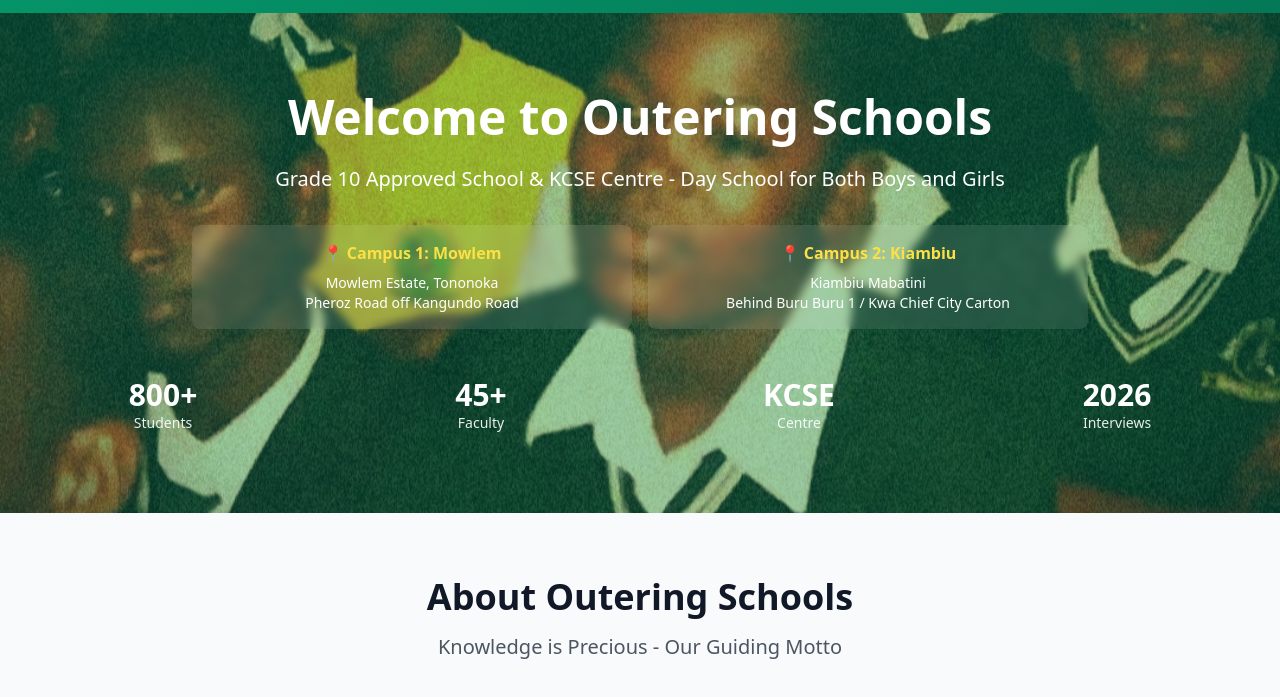
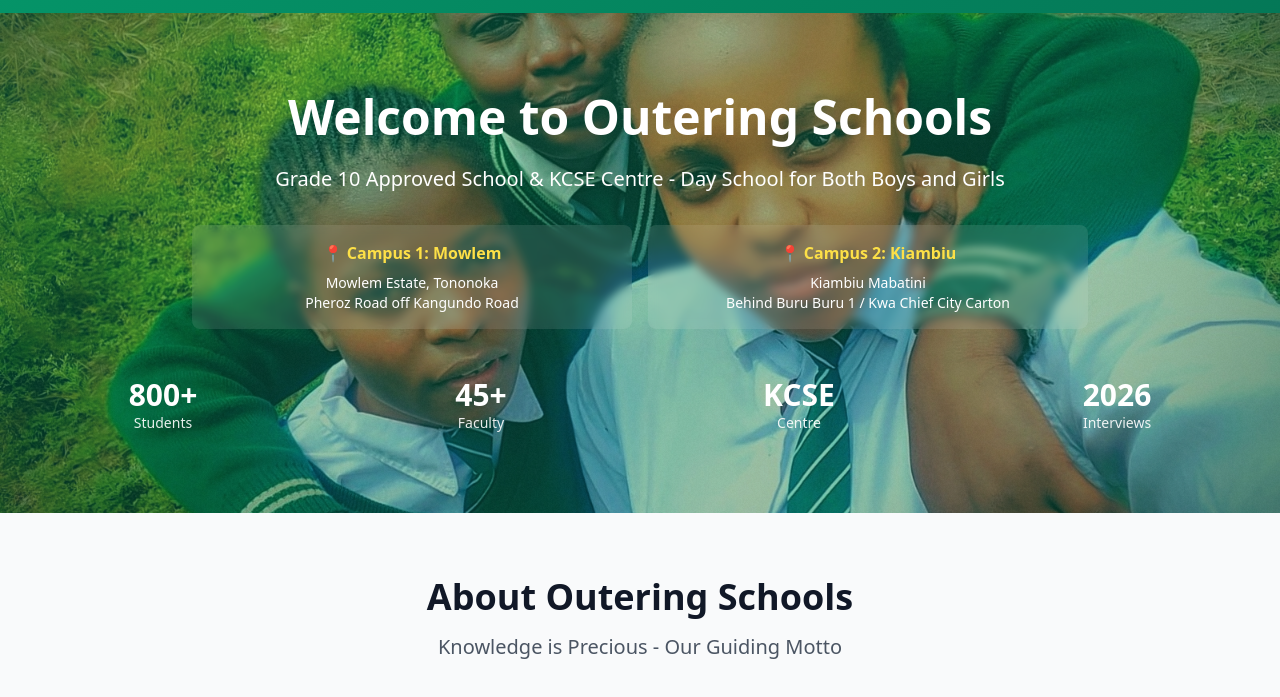
Before and after one commit to blankops-000/sch-WEB, a website: page Frontend/home.html in a window 1280 px wide. Shown: the part 103-800 px from the top of the page. Drawn offline with nearby package versions, Linux system fonts and the light colour scheme.

Commit message:
Update hero background image to w3.jpg

```diff
--- a/Frontend/home.html
+++ b/Frontend/home.html
@@ -94,7 +94,7 @@
     </header>
 
     <!-- Hero Section -->
-    <section id="home" class="text-white py-12 md:py-20" style="background: linear-gradient(rgba(5, 150, 105, 0.4), rgba(4, 120, 87, 0.4)), url('ww.jpg'); background-size: cover; background-position: center; background-attachment: fixed;">
+    <section id="home" class="text-white py-12 md:py-20" style="background: linear-gradient(rgba(5, 150, 105, 0.4), rgba(4, 120, 87, 0.4)), url('w3.jpg'); background-size: cover; background-position: center; background-attachment: fixed;">
         <div class="max-w-7xl mx-auto px-4 text-center relative z-10">
             <h2 class="text-3xl md:text-5xl font-bold mb-4 md:mb-6">Welcome to Outering Schools</h2>
             <p class="text-lg md:text-xl mb-6 md:mb-8 max-w-3xl mx-auto">Grade 10 Approved School & KCSE Centre - Day School for Both Boys and Girls</p>
```
Also changed, not shown: Frontend/w3.jpg (added).
